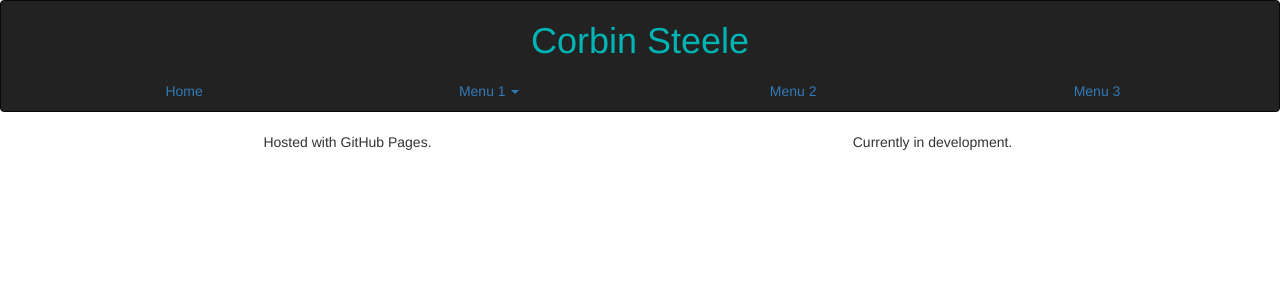
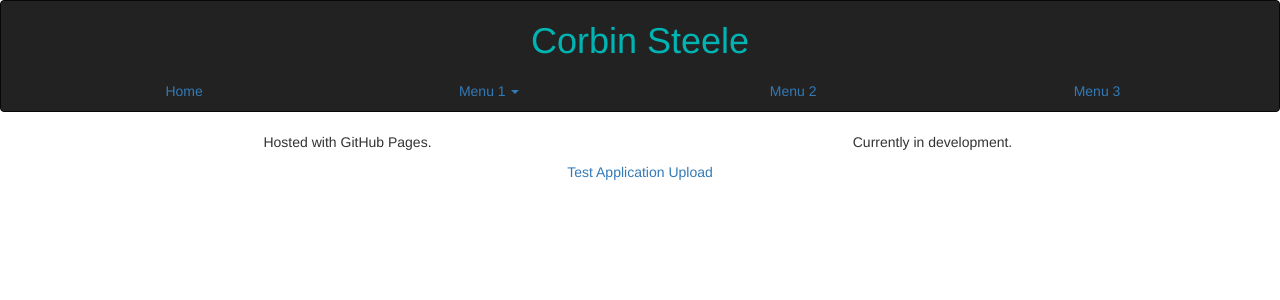
Before and after one commit to CorbinSteele/corbinsteele.github.io, a Jekyll site: the page built from index.html, in a window 1280 px wide. Shown: the top 300 px of the page. Built offline with Jekyll 4.4.1, drawn with Linux system fonts in a browser that asks for light colours; nearby versions of some CDN libraries.

Commit message:
main page update

```diff
--- a/index.html
+++ b/index.html
@@ -11,3 +11,8 @@ layout: main
     <p>Currently in development.</p>
   </div>
 </div>
+<div class="row" style="text-align:center">
+  <div class="col-sm-12">
+    <a href="/sliding_puzzle_generator">Test Application Upload</a>
+  </div>
+</div>
```
